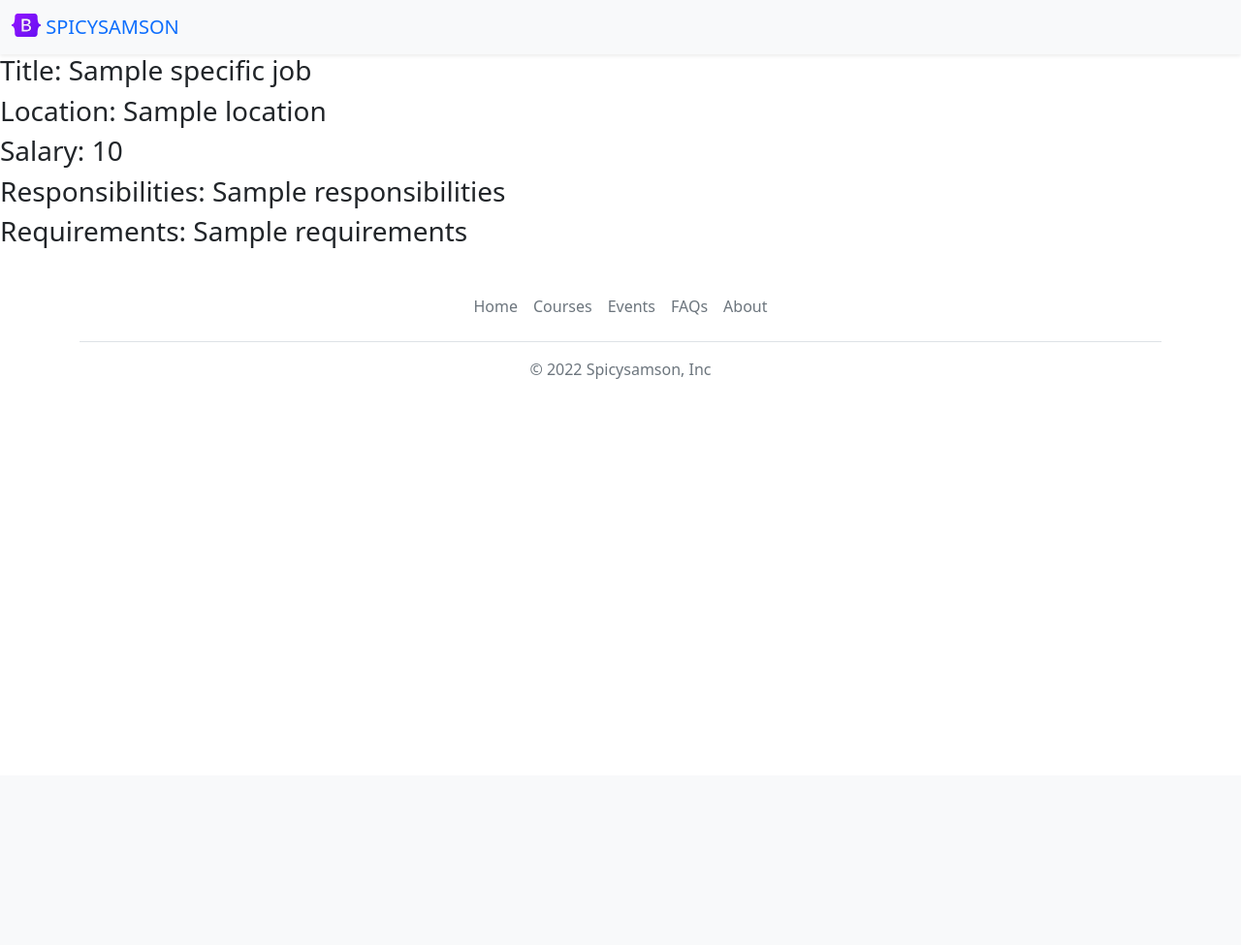
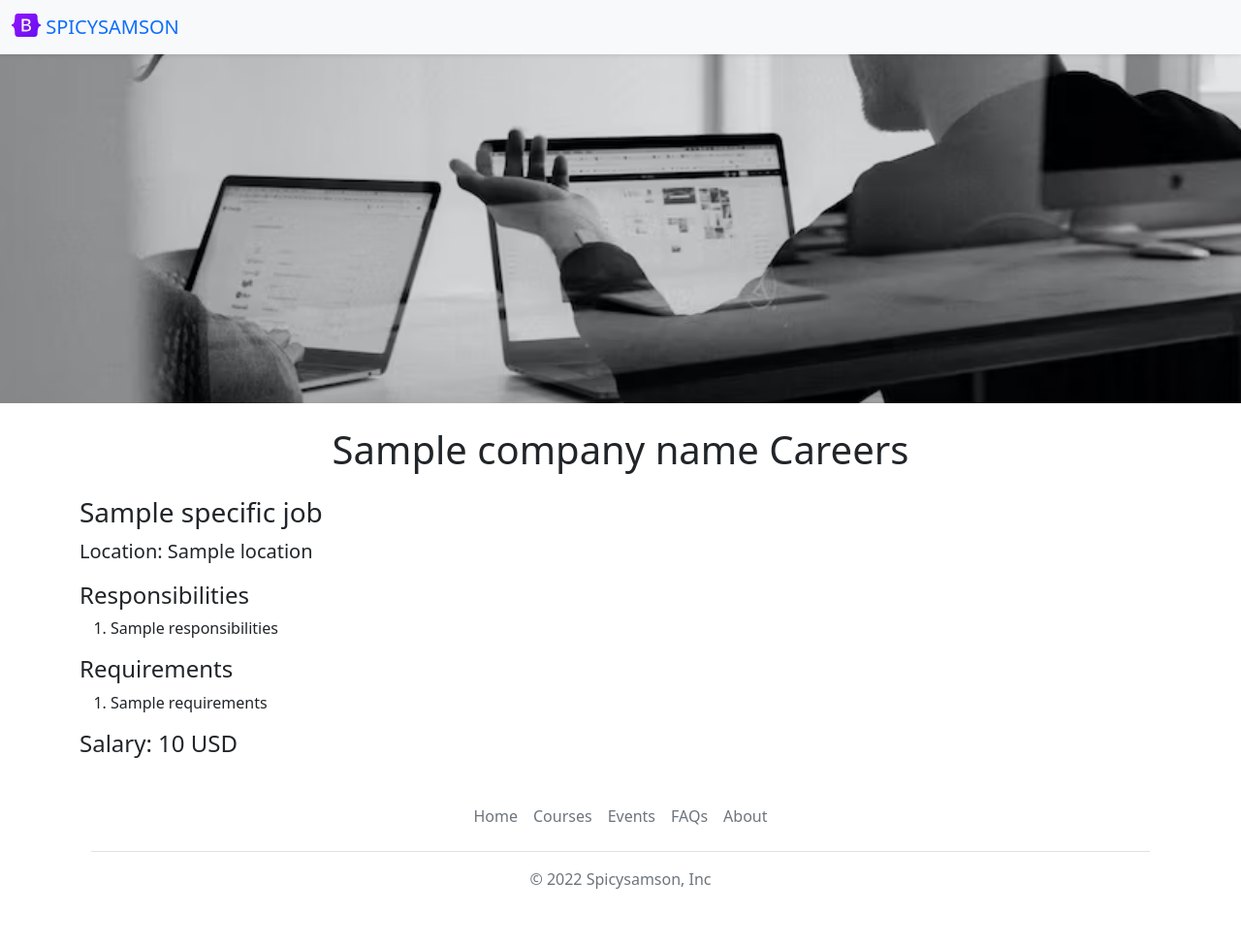
Before and after one commit to SPICYSAMSON/day-64--FREECODE-CAMP-FLASK-, a Flask app: template templates/jobpage.html in a window 1280 px wide. Shown: the whole page at 97% size. Before the commit the page ends 391 px from the top, so only its background shows below. Run offline with Flask 3, Linux system fonts and the light colour scheme; the template is opened without the code that fills it: most values are stand-ins (such as "Sample title", 1, 10 or a date in 2020).

Commit message:
Sep, 4 11pm-11:40pm! grind. One step at a time.

```diff
--- /dev/null
+++ b/templates/banner.html
@@ -0,0 +1,8 @@
+<style>
+        #banner{
+            height: 360px;
+            width: 100%;
+            object-fit: cover;
+        }
+    </style>
+    <img class="img-fluid" id="banner" src="{{ url_for('static', filename='corporate.jpg') }}" alt="Corporate Image">
--- a/templates/jobpage.html
+++ b/templates/jobpage.html
@@ -7,12 +7,31 @@
 
     <body>
     {% include 'nav.html' %}
-    <h3>Title: {{specific_job.title}}</h3>
-    <h3>Location: {{specific_job.location}}</h3>
-    <h3>Salary: {{specific_job.salary}}</h3>
-    <h3>Responsibilities: {{specific_job.responsibilities}}</h3>
-    <h3>Requirements: {{specific_job.requirements}}</h3>
-    {% include "footer.html" %}
+    {% include "banner.html" %}
+    <div class="container">
+        <h1 class="text-center mt-4 mb-4">{{company_name}} Careers</h1>
+            <h3>{{specific_job.title}}</h3>
+            <p class="lead">Location: {{specific_job.location}}</p>
+
+            <h4>Responsibilities</h4>
+            <ol>
+                {% for sentence in specific_job.responsibilities.split("\n")  %}
+                    <li>{{sentence}}</li>
+                {% endfor %}
+
+            </ol>
+
+
+            <h4>Requirements</h4>
+            <ol>
+                {% for req in specific_job.requirements.split("\n")%}
+                    <li>{{req}}</li>
+                {% endfor %}
+            </ol>
+
+            <h4>Salary: {{specific_job.salary}} {{specific_job.currency}}</h4>
+            {% include "footer.html" %}
+    </div>
     </body>
 
 
```
Also changed, not shown: templates/home.html (+2 -8 lines).
